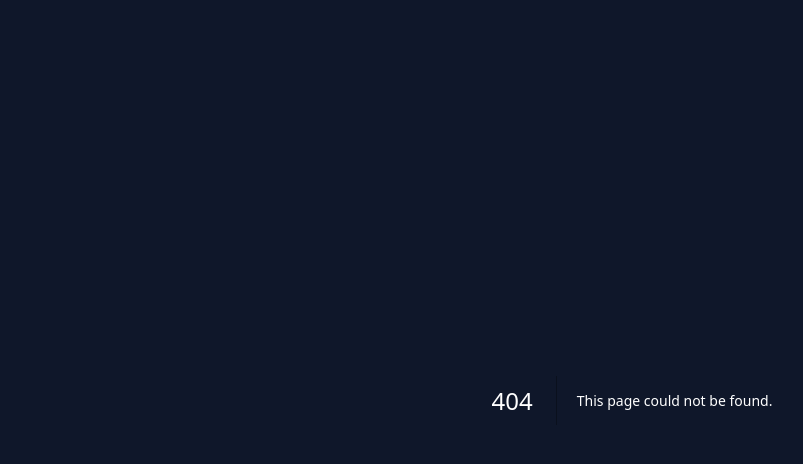
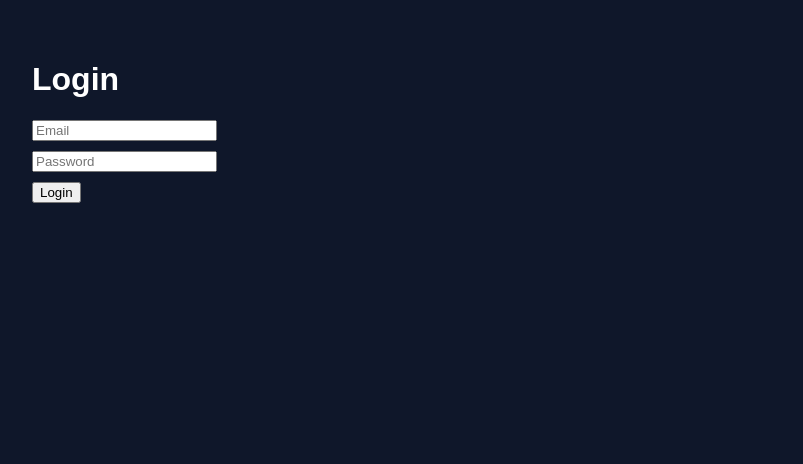
Before and after one commit to abu-pixel/bugbase, a Next.js app: page /login in a window 1280 px wide. Before the commit this address had no page. Shown: the top 464 px of the page, without its empty margins (8-811 px from the left). Built offline with nearby package versions, Linux system fonts and the light colour scheme.

Commit message:
add login page

```diff
--- /dev/null
+++ b/app/login/page.tsx
@@ -0,0 +1,31 @@
+"use client";
+
+import { useState } from "react";
+
+export default function Login() {
+  const [email, setEmail] = useState("");
+  const [password, setPassword] = useState("");
+
+  return (
+    <main style={{ padding: 40 }}>
+      <h1>Login</h1>
+
+      <input
+        placeholder="Email"
+        value={email}
+        onChange={(e) => setEmail(e.target.value)}
+        style={{ display: "block", marginBottom: 10 }}
+      />
+
+      <input
+        placeholder="Password"
+        type="password"
+        value={password}
+        onChange={(e) => setPassword(e.target.value)}
+        style={{ display: "block", marginBottom: 10 }}
+      />
+
+      <button>Login</button>
+    </main>
+  );
+}
```
